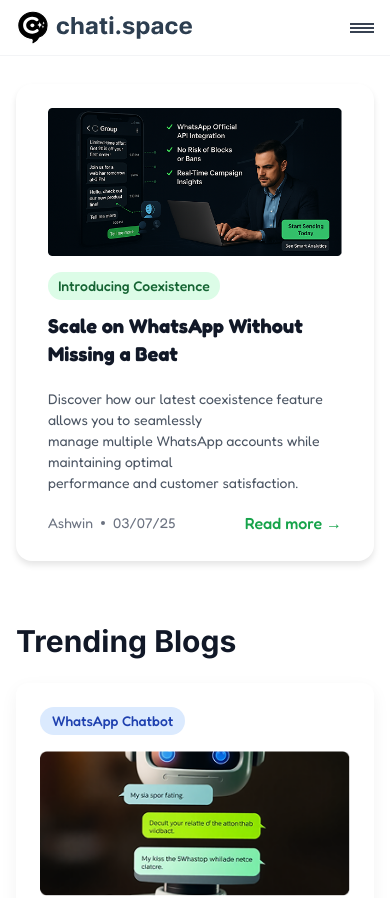
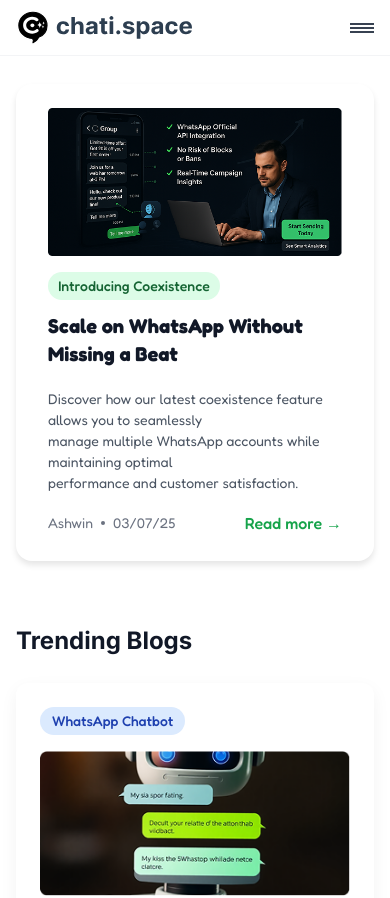
Before and after one commit to AQuadic/chat.space_nextjs, a Next.js app: page /resources/blog in a window 390 px wide. Shown: the top 898 px of the page. Built offline with nearby package versions, Linux system fonts and the light colour scheme.

Commit message:
trending blogs enhancements

```diff
--- a/src/components/resources/blogs/TrendingBlogs.tsx
+++ b/src/components/resources/blogs/TrendingBlogs.tsx
@@ -1,36 +1,82 @@
-import { TrendingBlogsData } from '@/constants/TrendingBlogsData'
-import Image from 'next/image'
-import Link from 'next/link'
-import React from 'react'
+"use client";
+import { TrendingBlogsData } from "@/constants/TrendingBlogsData";
+import Image from "next/image";
+import Link from "next/link";
+import React from "react";
+import { motion, easeInOut } from "framer-motion";
+
+const sectionVariants = {
+  hidden: { opacity: 0, y: 40 },
+  visible: {
+    opacity: 1,
+    y: 0,
+    transition: {
+      staggerChildren: 0.15,
+      duration: 0.7,
+      ease: easeInOut,
+    },
+  },
+};
+
+const cardVariants = {
+  hidden: { opacity: 0, y: 30 },
+  visible: { opacity: 1, y: 0, transition: { duration: 0.6, ease: easeInOut } },
+};
 
 const TrendingBlogs = () => {
   return (
-        <section className='container py-[50px]'>
-            <h1 className='text-[#111827] text-[30px] font-bold leading-9 font-[Inter]'>Trending Blogs</h1>
-            <div className='grid xl:grid-cols-3 md:grid-cols-2 gap-6 mt-6'>
+    <motion.section
+      className="container py-[50px]"
+      initial="hidden"
+      animate="visible"
+      variants={sectionVariants}
+    >
+      <motion.h1
+        className="text-[#111827] text-2xl sm:text-[30px] font-bold leading-9 font-[Inter]"
+        variants={cardVariants}
+      >
+        Trending Blogs
+      </motion.h1>
+      <div className="grid xl:grid-cols-3 md:grid-cols-2 gap-6 mt-6">
         {TrendingBlogsData.map((item, index) => (
-                    <div key={index} className='lg:w-[389px] h-[444px] bg-[#FFFFFF] rounded-[12px] p-6'
+          <motion.div
+            key={index}
+            className="lg:w-[389px] h-[444px] bg-[#FFFFFF] rounded-[12px] p-6"
             style={{ boxShadow: "0px 6px 18px 0px #0000000D" }}
+            variants={cardVariants}
+            initial="hidden"
+            whileInView="visible"
+            viewport={{ once: true, amount: 0.3 }}
           >
-                        <div className={`w-fit px-3 h-7 rounded-full flex items-center justify-center`}
+            <div
+              className={`w-fit px-3 h-7 rounded-full flex items-center justify-center`}
               style={{
                 backgroundColor: item.categoryBgColor,
                 color: item.categoryTextColor,
               }}
             >
-                            <p className='text-sm font-medium'>{item.category}</p>
+              <p className="text-sm font-medium">{item.category}</p>
             </div>
-                        <Image src={item.image} alt='blog image' className='mt-4' />
-                        <h1 className='text-[#111827] text-xl font-semibold mt-4'>{item.title}</h1>
-                        <p className='text-[#4B5563] text-base font-normal mt-2'>{item.description}</p>
-                        <div className='mt-4'>
-                            <Link href='/' className='text-[#16A34A] text-base font-medium leading-7'>Read more →</Link>
+            <Image src={item.image} alt="blog image" className="mt-4" />
+            <h1 className="text-[#111827] text-xl font-semibold mt-4">
+              {item.title}
+            </h1>
+            <p className="text-[#4B5563] text-base font-normal mt-2">
+              {item.description}
+            </p>
+            <div className="mt-4">
+              <Link
+                href="/"
+                className="text-[#16A34A] text-base font-medium leading-7"
+              >
+                Read more →
+              </Link>
             </div>
-                    </div>
+          </motion.div>
         ))}
       </div>
-        </section>
-    )
-}
+    </motion.section>
+  );
+};
 
 export default TrendingBlogs;
```
Lines whose indentation alone changed are shown as unchanged.
